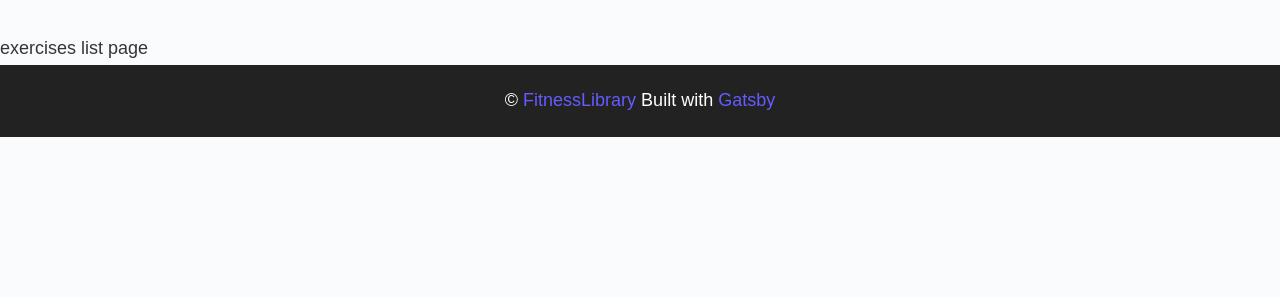
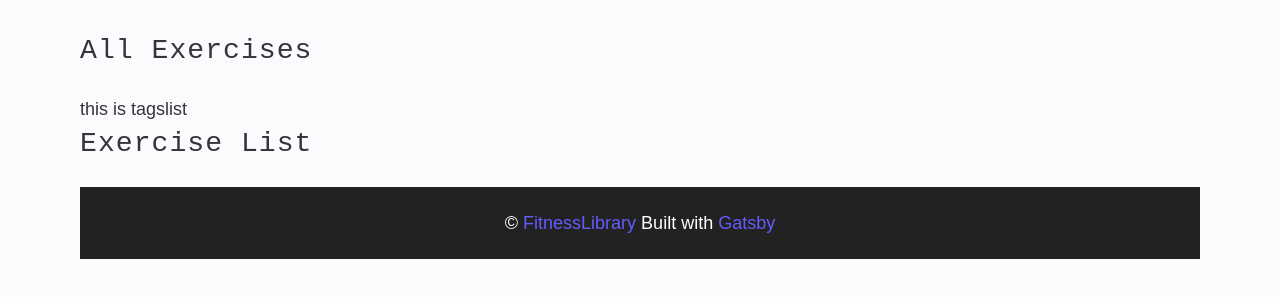
Before and after one commit to tracy-tucker/fitness-library, a Gatsby site: page /exercises in a window 1280 px wide. Shown: the part 75-372 px from the top of the page. Built offline with nearby package versions, Linux system fonts and the light colour scheme; Gatsby itself is replaced by a stand-in of ours.

Commit message:
Connecting AAllExercises, ExercisesList and TagsList to Index

```diff
--- /dev/null
+++ b/src/components/AllExercises.js
@@ -0,0 +1,15 @@
+import React from "react"
+import ExercisesList from "./ExercisesList"
+import TagsList from "./TagsList"
+
+const AllExercises = () => {
+  return (
+    <div>
+      <h4>All Exercises</h4>
+      <TagsList />
+      <ExercisesList />
+    </div>
+  )
+}
+
+export default AllExercises
--- /dev/null
+++ b/src/components/ExercisesList.js
@@ -0,0 +1,12 @@
+import React from "react"
+import Layout from "./Layout"
+
+const ExercisesList = () => {
+  return (
+    <div>
+      <h4>Exercise list</h4>
+    </div>
+  )
+}
+
+export default ExercisesList
--- /dev/null
+++ b/src/components/TagsList.js
@@ -0,0 +1,7 @@
+import React from "react"
+
+const TagsList = () => {
+  return <div>this is tagslist</div>
+}
+
+export default TagsList
--- a/src/pages/exercises.js
+++ b/src/pages/exercises.js
@@ -1,8 +1,15 @@
 import React from "react"
 import Layout from "../components/Layout"
+import AllExercises from "../components/AllExercises"
 
-const Exercises = () => {
-  return <Layout>exercises list page</Layout>
+const exercises = () => {
+  return (
+    <main className="page">
+      <Layout>
+        <AllExercises />
+      </Layout>
+    </main>
+  )
 }
 
-export default Exercises
+export default exercises
--- a/src/pages/index.js
+++ b/src/pages/index.js
@@ -1,6 +1,7 @@
 import React from "react"
 import Layout from "../components/Layout"
 import { StaticImage } from "gatsby-plugin-image"
+import AllExercises from "../components/AllExercises"
 
 export default function Home() {
   return (
@@ -21,8 +22,8 @@ export default function Home() {
             </div>
           </div>
         </header>
+        <AllExercises />
       </main>
-      <h1>Hello page!</h1>
     </Layout>
   )
 }
```
